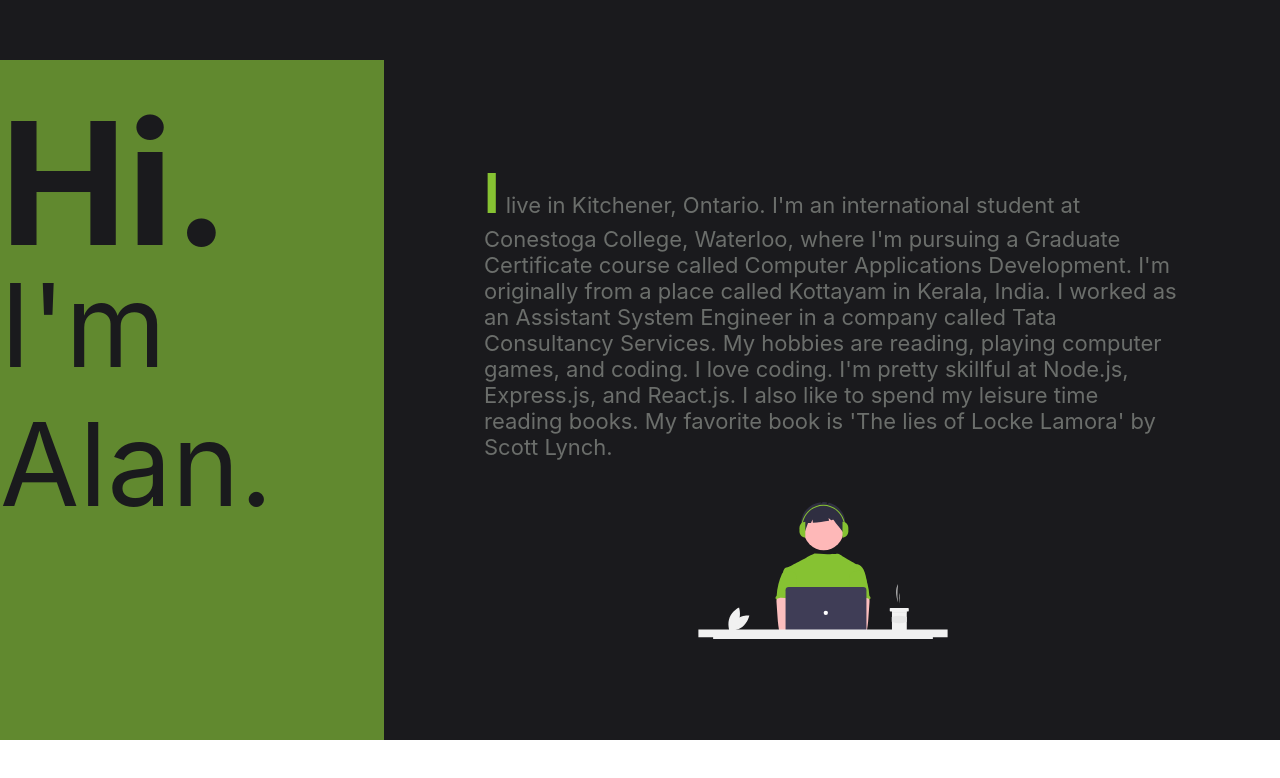
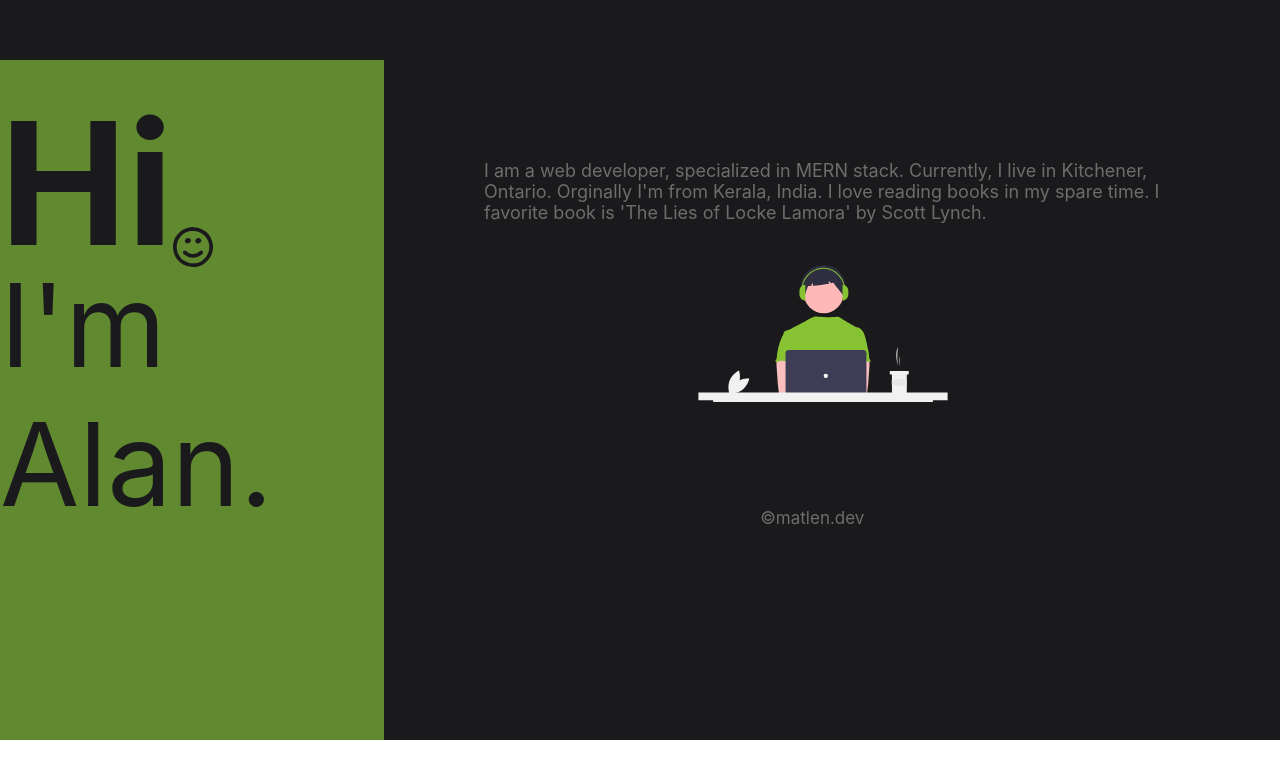
Before and after one commit to alanmatw/matlen.dev, a React (Create React App) app: page / in a window 1280 px wide. Shown: the top 778 px of the page. Built offline with nearby package versions, Linux system fonts and the light colour scheme.

Commit message:
feat(home): add smiley svg

```diff
--- a/src/components/home/home.css
+++ b/src/components/home/home.css
@@ -18,11 +18,25 @@
     background-color: #61892F;
 }
 
+.wBL-container {
+    display: flex;
+}
+
 .wBL-p1 {
     margin-top: 20px;
     font-weight: bold;
     font-size: 170px;
     color: #1A1A1D;
+}
+
+.wBL-smiley {
+    margin-top: 167px;
+    width: 40px;
+	height: 40px;
+	background-image: url('../../assets/smiley.svg');
+	background-repeat: no-repeat;
+	background-position: center;
+	background-size: contain;
 }
 
 .wBL-p2 {
@@ -36,15 +50,9 @@
 }
 
 .wBR-p1 {
-    font-size: 22px;
+    font-size: 18px;
     color: #6B6E6B;
     margin: 100px;
-}
-
-.wBR-p1-span {
-    font-size: 55px;
-    font-weight: bold;
-    color: #86C232;
 }
 
 .wBR-svg {
@@ -57,3 +65,10 @@
 	background-position: center;
 	background-size: contain;
 }
+
+.wBR-copyright p {
+    font-size: 17px;
+    color: #6B6E6B;
+    margin-top: 100px;
+    margin-left: 42%;
+}
--- a/src/components/home/home.js
+++ b/src/components/home/home.js
@@ -24,20 +24,24 @@ export default class homeFn extends React.Component {
                 <div className='webBodyWrapper'>
 
                     <div className='webBodyLeft'>
-                        <p className='wBL-p1'>Hi.</p>
+                        <div className='wBL-container'>
+                            <p className='wBL-p1'>Hi</p>
+                            <div className='wBL-smiley' ></div>
+                        </div>
                         <p className='wBL-p2'>I'm Alan.</p>
                     </div>
 
                     <div className='webBodyRight'>
                         <p className='wBR-p1'>
-                            <span className='wBR-p1-span'>I</span> live in Kitchener, Ontario. I'm an international student at Conestoga College, Waterloo, where I'm pursuing
-                            a Graduate Certificate course called Computer Applications Development. I'm originally from a place called Kottayam in
-                            Kerala, India. I worked as an Assistant System Engineer in a company called Tata Consultancy Services. My hobbies are
-                            reading, playing computer games, and coding. I love coding. I'm pretty skillful at Node.js, Express.js, and React.js.
-                            I also like to spend my leisure time reading books. My favorite book is 'The lies of Locke Lamora' by Scott Lynch.
+                            I am a web developer, specialized in MERN stack. Currently, I live in Kitchener,
+                            Ontario. Orginally I'm from Kerala, India. I love reading books in my spare time. I favorite book is 'The Lies of Locke Lamora'
+                            by Scott Lynch.
                         </p>
 
                         <div className='wBR-svg'></div>
+                        <div className='wBR-copyright'>
+                            <p>&copy;matlen.dev</p>
+                        </div>
                     </div>
                 </div>
             </div>
```
Also changed, not shown: src/assets/smiley.svg (added).
